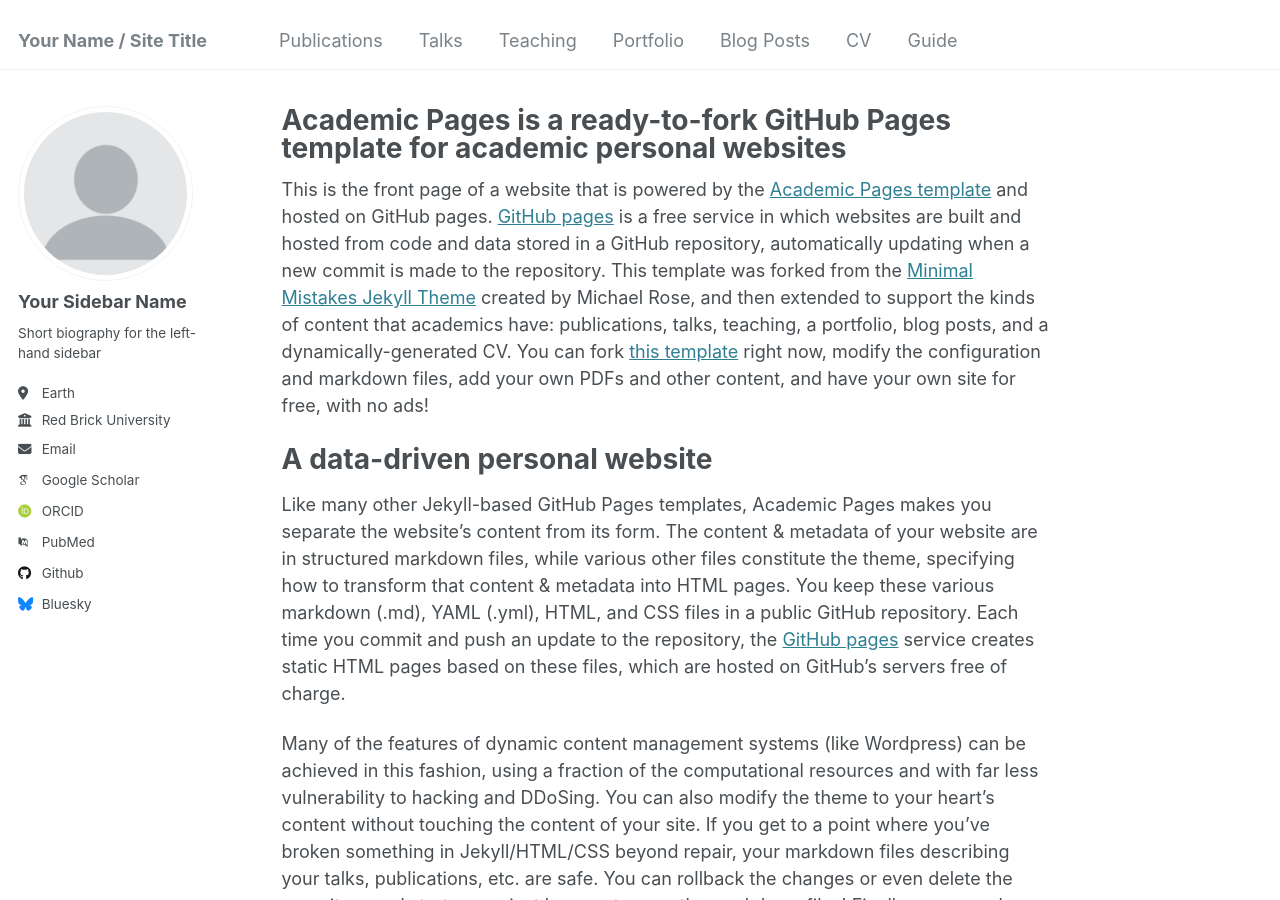
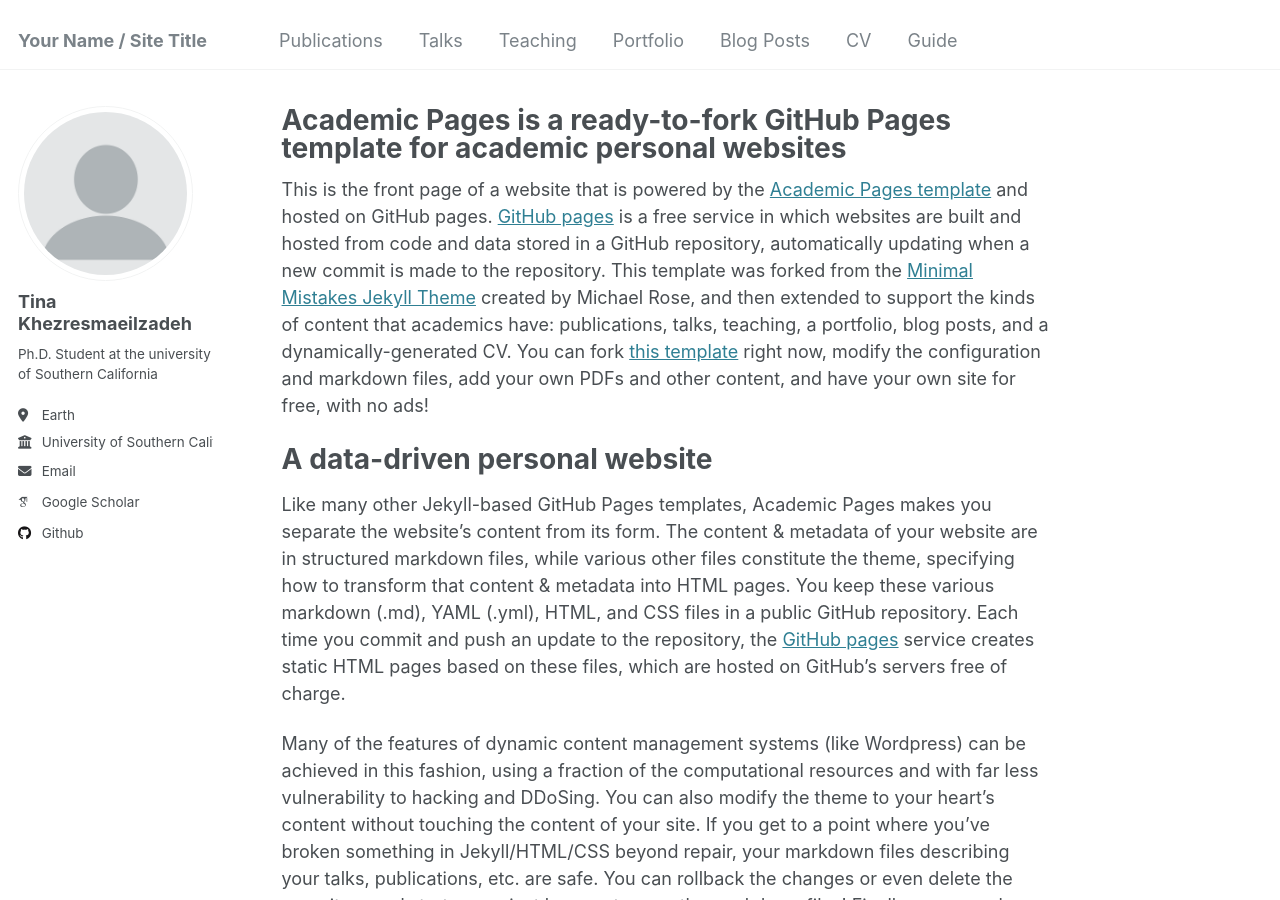
Before and after one commit to tinakhezresmaeilzadeh/tinakhezresmaeilzadeh.github.io, a Jekyll site: the page built from _pages/about.md, in a window 1280 px wide and 900 px high. Built offline with Jekyll 4.4.1, drawn with Linux system fonts in a browser that asks for light colours; some web fonts are replaced.

Commit message:
Update _config.yml

```diff
--- a/_config.yml
+++ b/_config.yml
@@ -22,21 +22,21 @@
 author:
   # Biographic information
   avatar           : "profile.png"
-  name             : "Your Sidebar Name"
+  name             : "Tina Khezresmaeilzadeh"
   pronouns         : # example: "she/her"
-  bio              : "Short biography for the left-hand sidebar"
+  bio              : "Ph.D. Student at the university of Southern California"
   location         : "Earth"
-  employer         : "Red Brick University"
+  employer         : "University of Southern California"
   uri              : # URL
-  email            : "none@example.org"
+  email            : "khezresm@usc.edu"
 
   # Academic websites
   arxiv            : # URL - Update with the correct link to your profile
-  googlescholar    : "https://scholar.google.com/citations?user=PS_CX0AAAAAJ"
+  googlescholar    : "https://scholar.google.com/citations?user=8EhzPssAAAAJ&hl=en"
   impactstory      : # URL
-  orcid            : "http://orcid.org/yourorcidurl"
+  orcid            : #"http://orcid.org/yourorcidurl"
   semantic         : # URL
-  pubmed           : "https://www.ncbi.nlm.nih.gov/pubmed/?term=john+snow"
+  pubmed           : #"https://www.ncbi.nlm.nih.gov/pubmed/?term=john+snow"
   researchgate     : # URL
   scopus           : # URL
 
@@ -44,12 +44,12 @@
   bitbucket        : # Username - Update with your username on the site
   codepen          : # Username
   dribbble         : # Username
-  github           : "academicpages"
+  github           : "tinakhezresmaeilzadeh"
   kaggle           : # Username
   stackoverflow    : # User number or user number and name (i.e., use "1" or "1/jeff-atwood")
 
   # Social media
-  bluesky          : "bsky.app" # Replace this with you Bluesky username
+  bluesky          : #"bsky.app" # Replace this with you Bluesky username
   facebook         : # Username
   flickr           : # Username
   foursquare       : # Username
```
